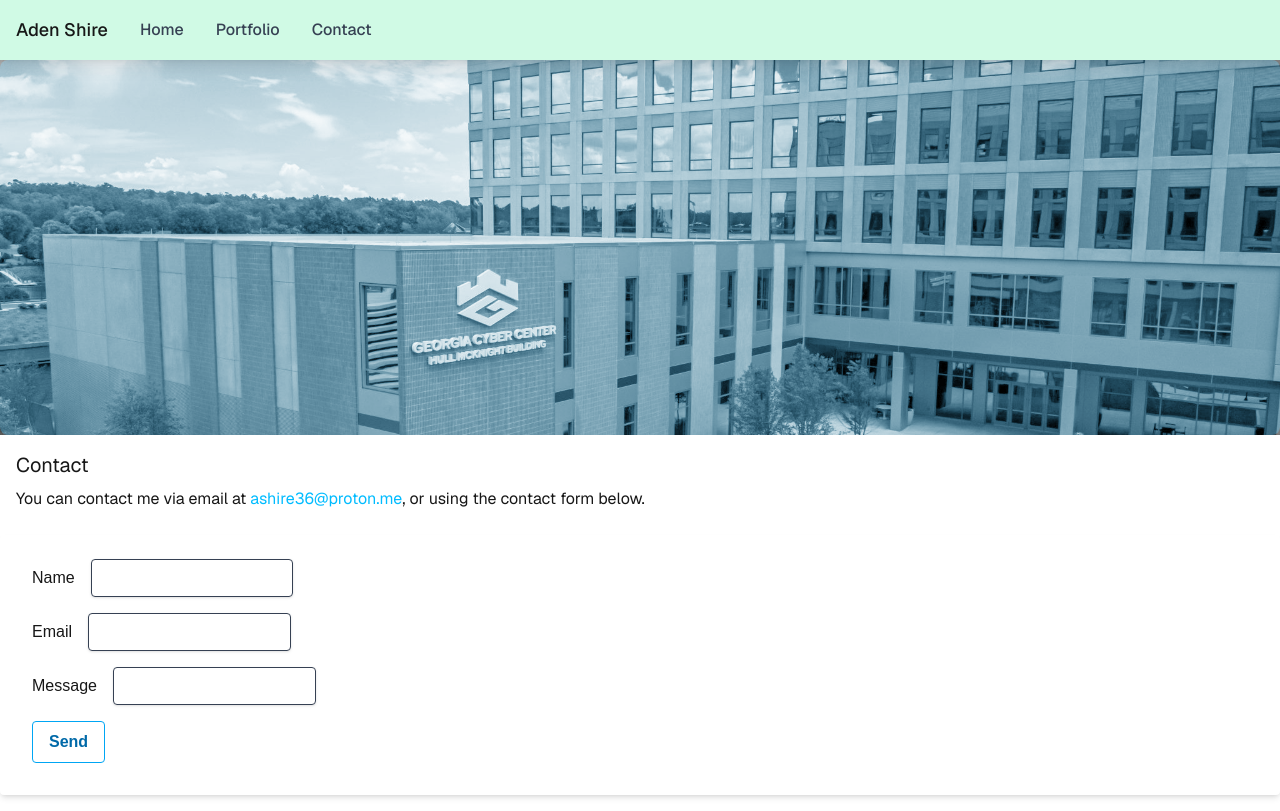
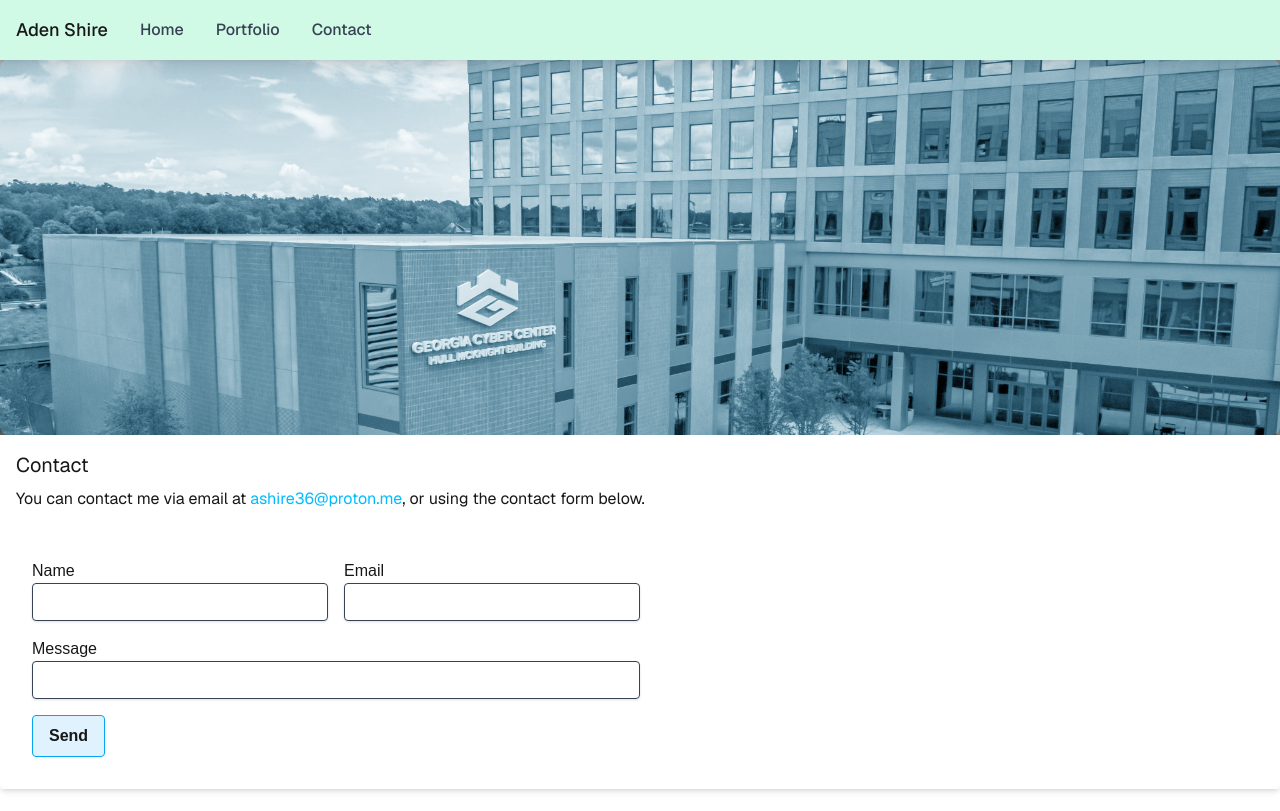
Before and after one commit to ad20630/ad20630.github.io, a Next.js app: page /contact in a window 1280 px wide. Built offline with nearby package versions, Linux system fonts and the light colour scheme.

Commit message:
Updated alignment on contact form

```diff
--- a/src/app/contact/page.tsx
+++ b/src/app/contact/page.tsx
@@ -10,26 +10,59 @@ export default function Home() {
       <div className="content-center p-4 relative z-20 isolate">
         <h1 className="font-sans text-xl flex gap-2 mb-2">Contact</h1>
         <p className="font-sans flex mb-2">
-          You can contact me via email at&nbsp;<a href="mailto:ashire36@proton.me" className="no-underline hover:underline text-sky-400">ashire36@proton.me</a>, or using the contact form below.
+          You can contact me via email at&nbsp;
+          <a
+            href="mailto:ashire36@proton.me"
+            className="no-underline hover:underline text-sky-400"
+          >
+            ashire36@proton.me
+          </a>
+          , or using the contact form below.
         </p>
       </div>
-      <Form className="bg-white shadow-md rounded px-8 pt-6 pb-8 mb-4" action="https://docs.google.com/forms/u/0/d/e/1FAIpQLSeDTsdn2zxvSad-waZ3ja4IIoan7DIX786j-H6y4H8GKR-Tww/formResponse">
-        <div>
-          <label className="mr-2 pr-2">Name</label>
-          <input className="mb-4 w-1/6 shadow appearance-none border rounded py-2 px-3 text-gray-700 leading-tight focus:outline-none focus:shadow-outline" name="entry.1901982553" type="text" required/>
+
+      <Form
+        className="bg-white shadow-md rounded px-8 pt-6 pb-8 mb-4"
+        action="https://docs.google.com/forms/u/0/d/e/1FAIpQLSeDTsdn2zxvSad-waZ3ja4IIoan7DIX786j-H6y4H8GKR-Tww/formResponse"
+      >
+        <div className="flex gap-4 mb-4 w-1/2 xs:w-full">
+          <div className="flex-1">
+            <label className="mr-2 pr-2">Name</label>
+            <input
+              className="w-full shadow appearance-none border rounded py-2 px-3 text-gray-700 leading-tight focus:outline-none focus:shadow-outline"
+              name="entry.1901982553"
+              type="text"
+              required
+            />
+          </div>
+          <div className="flex-1">
+            <label className="mr-2 pr-2">Email</label>
+            <input
+              className="w-full shadow appearance-none border rounded py-2 px-3 text-gray-700 leading-tight focus:outline-none focus:shadow-outline"
+              name="entry.1322536053"
+              type="email"
+              required
+            />
+          </div>
+        </div>
+
+        <div className="mb-4 w-1/2 xs:w-full">
+          <label className="mr-2 pr-2">Message</label>
+          <input
+            className="w-full shadow appearance-none border rounded py-2 px-3 text-gray-700 leading-tight focus:outline-none focus:shadow-outline"
+            name="entry.736781597"
+            type="text"
+            required
+          />
         </div>
 
         <div>
-          <label className="mr-2 pr-2">Email</label>
-          <input className="mb-4 w-1/6 shadow appearance-none border rounded py-2 px-3 text-gray-700 leading-tight focus:outline-none focus:shadow-outline"  name="entry.1322536053" type="email" required />
+          <input
+            className="cursor-pointer bg-sky-100 hover:bg-sky-500 font-semibold hover:text-white py-2 px-4 border border-sky-500 hover:border-transparent rounded"
+            type="submit"
+            value="Send"
+          />
         </div>
-
-        <div>
-          <label className="mr-2 pr-2">Message</label>
-          <input  className="mb-4 w-1/6 shadow appearance-none border rounded py-2 px-3 text-gray-700 leading-tight focus:outline-none focus:shadow-outline" name="entry.736781597" type="text" required />
-        </div>
-
-        <div><input className= "bg-transparent hover:bg-sky-500 text-sky-700 font-semibold hover:text-white py-2 px-4 border border-sky-500 hover:border-transparent rounded" type="submit" value="Send" /></div>
       </Form>
     </div>
   );
```
